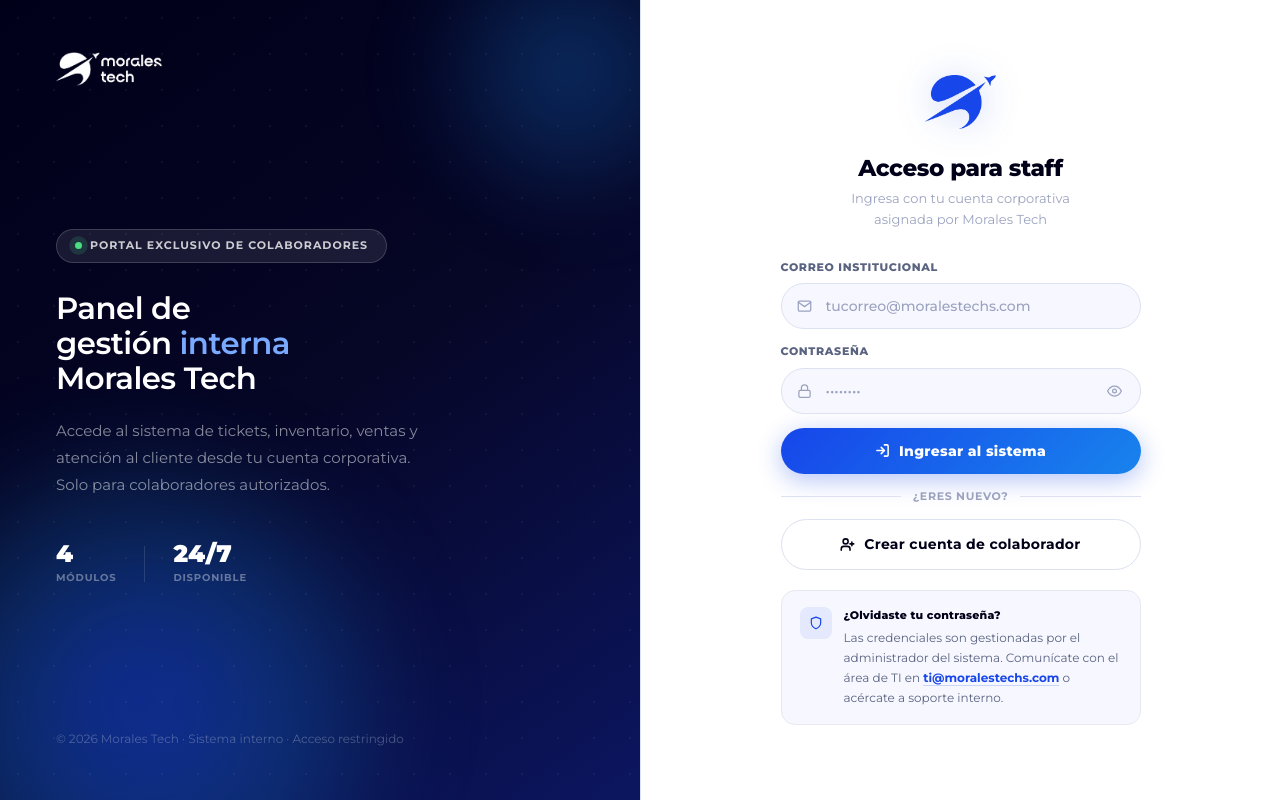
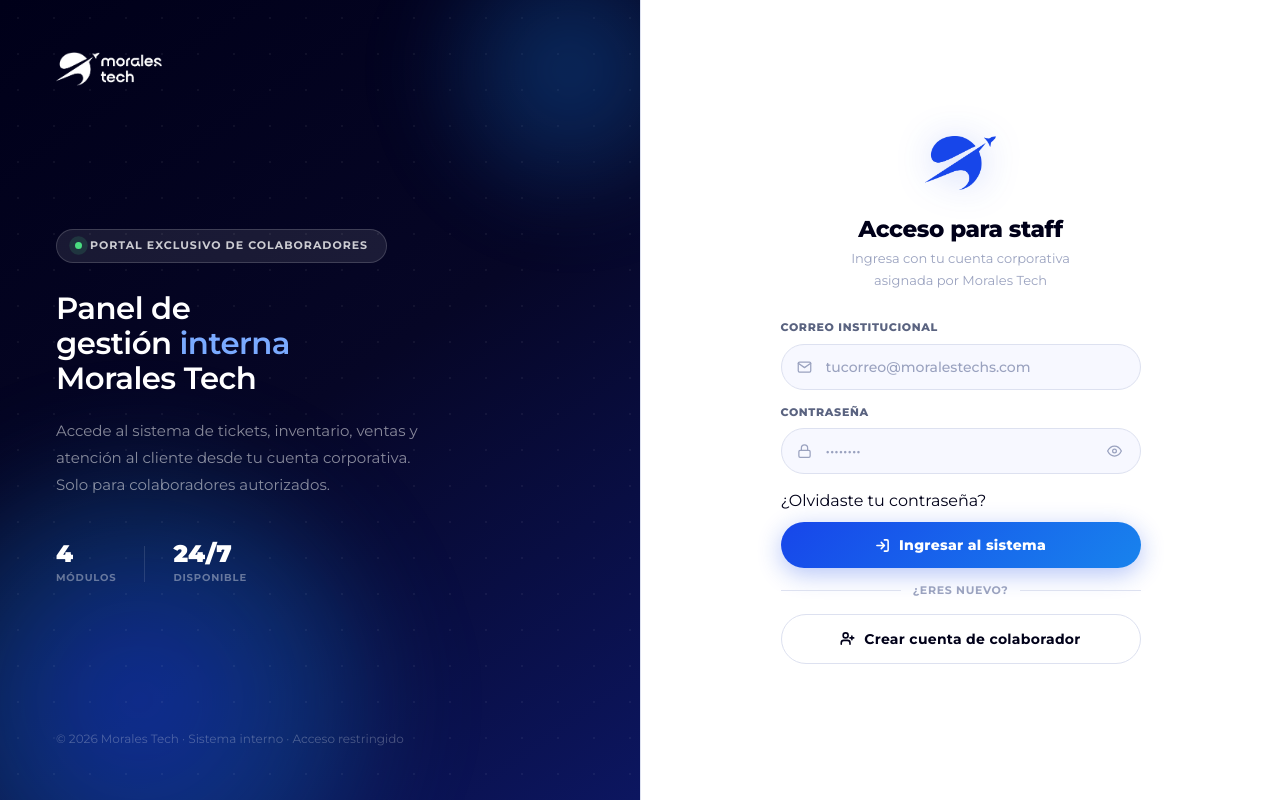
Before and after one commit to JuanEztevan/Morales-Tech, a PHP site: page /login_staff.php in a window 1280 px wide. Run offline with PHP 8.4, Linux system fonts and the light colour scheme.

Commit message:
actualizacion de login con metodo de restauración de contraseña

```diff
--- a/login_staff.php
+++ b/login_staff.php
@@ -153,7 +153,10 @@ if ($_SERVER['REQUEST_METHOD'] === 'POST') {
             </button>
           </div>
         </div>
-
+        <a href="recuperar_contra_staff.php" class="forgot-link forgot-link--light"
+                style="margin-top:14px;">
+                ¿Olvidaste tu contraseña?
+        </a>
         <button type="submit" class="admin-btn-submit">
           <svg viewBox="0 0 24 24" fill="none" stroke="currentColor" stroke-width="2.5" stroke-linecap="round" stroke-linejoin="round"><path d="M15 3h4a2 2 0 0 1 2 2v14a2 2 0 0 1-2 2h-4"/><polyline points="10 17 15 12 10 7"/><line x1="15" y1="12" x2="3" y2="12"/></svg>
           Ingresar al sistema
@@ -166,21 +169,6 @@ if ($_SERVER['REQUEST_METHOD'] === 'POST') {
         <svg viewBox="0 0 24 24" fill="none" stroke="currentColor" stroke-width="2.5" stroke-linecap="round" stroke-linejoin="round"><path d="M16 21v-2a4 4 0 0 0-4-4H6a4 4 0 0 0-4 4v2"/><circle cx="9" cy="7" r="4"/><line x1="19" y1="8" x2="19" y2="14"/><line x1="22" y1="11" x2="16" y2="11"/></svg>
         Crear cuenta de colaborador
       </a>
-
-      <div class="admin-ti-note">
-        <div class="admin-ti-note__icon">
-          <svg viewBox="0 0 24 24" fill="none" stroke="currentColor" stroke-width="2" stroke-linecap="round" stroke-linejoin="round"><path d="M12 22s8-4 8-10V5l-8-3-8 3v7c0 6 8 10 8 10z"/></svg>
-        </div>
-        <div>
-          <div class="admin-ti-note__title">¿Olvidaste tu contraseña?</div>
-          <div class="admin-ti-note__text">
-            Las credenciales son gestionadas por el administrador del sistema. Comunícate con el área de TI en
-            <a href="mailto:ti@moralestechs.com">ti@moralestechs.com</a>
-            o acércate a soporte interno.
-          </div>
-        </div>
-      </div>
-
     </div>
   </div>
 
```
